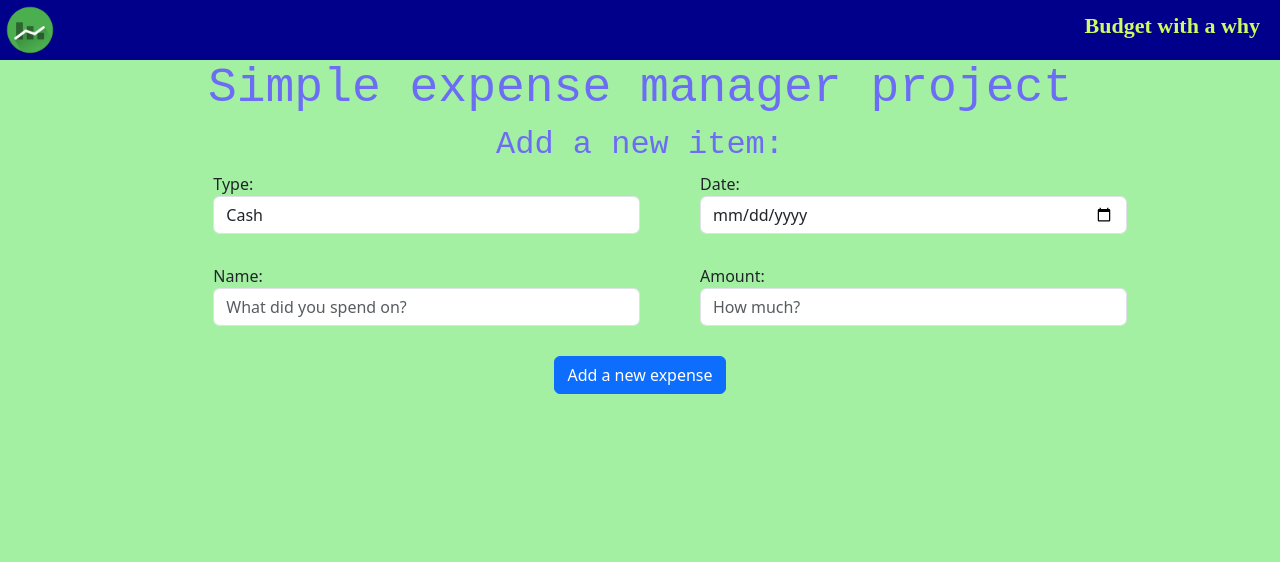
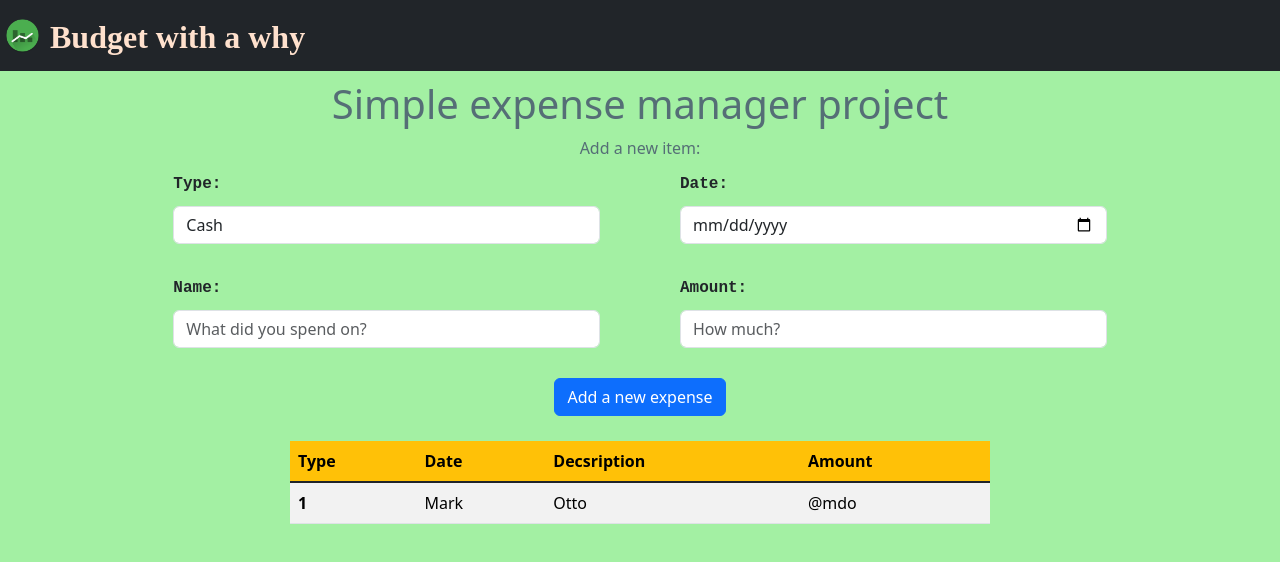
Before and after one commit to ratzushca/react-app, a React (Create React App) app: page / in a window 1280 px wide. Shown: the top 562 px of the page. Built offline with nearby package versions, Linux system fonts and the light colour scheme.

Commit message:
Table added

```diff
--- a/src/App.js
+++ b/src/App.js
@@ -3,6 +3,7 @@ import Head from "./Head"
 import Nav from "./Nav"
 import InputBox from "./InputBox"
 import AddButton from "./AddButton"
+import Table from "./Table"
 
 
 export default function App(){
@@ -12,6 +13,7 @@ export default function App(){
         <Head />
         <InputBox />
         <AddButton />
+        <Table />
         </div>
     )
 }
--- a/src/Head.js
+++ b/src/Head.js
@@ -3,9 +3,11 @@ import React from "react"
 
 export default function Head(){
     return(
-        <div>
+        <div className="container">
+            <div className="text-md-center jumbotron">
         <h1>Simple expense manager project</h1>
-        <h3>Add a new item:</h3>
+        <a>Add a new item:</a>
+        </div>
         </div>
     )
 }
--- a/src/InputBox.js
+++ b/src/InputBox.js
@@ -7,8 +7,8 @@ export default function InputBox(){
 
      <div className="form-inline">
         <div className="form-group col-md-4">
-            <label >Type:</label>
-            <select className="form-control" >
+            <label className="type-label">Type:</label>
+            <select className="form-control type-input" >
                 <option  >Cash</option>
                 <option >Card</option>
                 <option >Crypto</option>
@@ -26,8 +26,8 @@ export default function InputBox(){
 
     <div className="form-inline">
         <div className="form-group col-md-4">
-            <label >Name:</label>
-            <input type="text" placeholder="What did you spend on?" className="form-control"></input>
+            <label className="name-label" >Name:</label>
+            <input type="text" placeholder="What did you spend on?" className="form-control name-input"></input>
             </div>
 
 
--- a/src/Nav.js
+++ b/src/Nav.js
@@ -3,9 +3,11 @@ import React from "react"
 
 export default function Nav(){
     return(
-        <nav>
-        <img src = {require("../src/Images/reactlogo.png")} className="image-icon" />
-        <h3 className="nav-motto">Budget with a why</h3>
+        <nav className="navbar navbar-expand-sm sticky-top navbar-inverse navbar-expand-lg bg-dark">
+             <a className="navbar-brand" href="#">
+        <img src = {require("../src/Images/reactlogo.png")} width="35" height="35"className="d-inline-block align-top" alt="" />
+        <p className="d-inline-block align-top mb-0 h2">Budget with a why</p>
+        </a>
         </nav>
     )
 }
--- /dev/null
+++ b/src/Table.js
@@ -0,0 +1,24 @@
+import React from "react"
+
+export default function Table(){
+    return(
+        <table className="table table-striped table-hover">
+  <thead>
+    <tr>
+      <th scope="col" className=" bg-warning" >Type</th>
+      <th scope="col"className=" bg-warning">Date</th>
+      <th scope="col"className=" bg-warning">Decsription</th>
+      <th scope="col"className=" bg-warning">Amount</th>
+    </tr>
+  </thead>
+  <tbody>
+    <tr>
+      <th scope="row">1</th>
+      <td>Mark</td>
+      <td>Otto</td>
+      <td>@mdo</td>
+    </tr>
+    </tbody>
+  </table>
+    )
+}
--- a/src/index.css
+++ b/src/index.css
@@ -7,112 +7,66 @@ body{
     background-color: rgb(163, 240, 163);
 
 }
+.navbar{
+    position:fixed;
+    top: 0;
+    width: 100%;
+}
+.align-top{
+    margin: 5px;
+    color: rgb(255, 225, 205);
+    font-family:Snell Roundhand, cursive;
+    font-weight: 700;
+}
 
-nav{
-    display: flex;
-    height: 60px;
-    align-items: center;
-    background-color: darkblue;
-
+.jumbotron{
+    margin-top: 20px;
+    margin-bottom: 10px;
+    text-align: center;
+    color: rgb(85, 110, 118);
 }
-.image-icon{
-    margin: 5px;
-    height: 50px;
-    width: 50px;
+h1{
+    margin-top: 80px;
+    word-wrap: break-word;
+    -webkit-hyphens: auto;
+    -moz-hyphens: auto;
+    -ms-hyphens: auto;
+    -o-hyphens: auto;
+    hyphens: auto;
 }
-.nav-motto{
-
-    position: absolute;
-    right: 20px;
-    font-family:Snell Roundhand, cursive;
-    margin-right: auto;
-    color: #cdfb61;
-    font-weight: 700;
-    font-size: 22px;
 
 
-}
-h1, h3{
-    text-align: center;
-    color: rgb(108, 108, 245);
-    font-family: monospace;
-    font-size: 3em;
-}
-h3{
-    font-size: 2em;
-
-}
 
 .form-inline {
     display: flex;
     flex-flow: row wrap;
     justify-content: center;
-
-
   }
 
 
 .amount-input, .date-input,.date-label, .amount-label {
-    margin-left: 60px;
+    margin-left: 40px;
 }
-.amount-input, .date-input{
-    margin-bottom: 30px;
+
+.type-input, .name-input, .type-label, .name-label{
+    margin-left: -40px;
 }
 
 
-
-/* .div1-input, .div2-input{
-    display: flex;
-    justify-content: center;
-    height: 40px;
-    font-size: 1.2em;
-    font-weight: 200;
-    margin-bottom: 40px;
-}
-/* .card-options{
-    margin-left:10px;
-    margin-right: 100px;
-    width: 200px;
-    display: inline-block;
-} */
-
-/* span{
-    font-family: monospace;
-    font-size: 1.5em;
+.amount-input, .date-input{
+    margin-bottom: 30px;
 
 }
-.type-option, .date-option{
-    margin-left: 40px;
+
+.type-label, .date-label, .name-label, .amount-label{
+    margin-bottom: 10px;
+    font-weight: 900;
+    font-family: monospace;
+
 }
 
-.name-option{
-    margin-left: 40px;
+.table{
+    margin: 0 auto;
+    width: 700px;
+    margin-top: 25px;
 }
-.amount-option{
-    margin-left: -30px;
-} */
-
-/* .date-input, .card-input, .name-input, .amount-input, .card-options{
-    display: inline-block;
-    margin-left:10px;
-    margin-right: 100px;
-    margin-bottom: 100px;
-    height: 40px;
-    width: 200px;
-    font-size: 1.2em;
-    font-weight: 200;
-} */
-
-
-/* .name-input, .amount-input{
-    font-size: 0.8em;
-
-} */ */
-
-
-
-
-button{
-    max-width: 300px;
-    height: 4.5em;
-}
```
